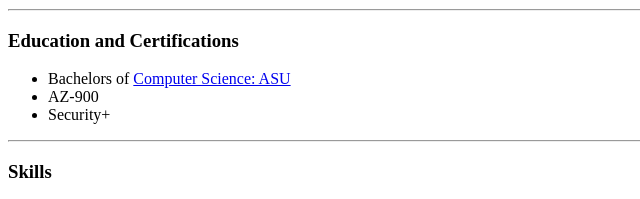
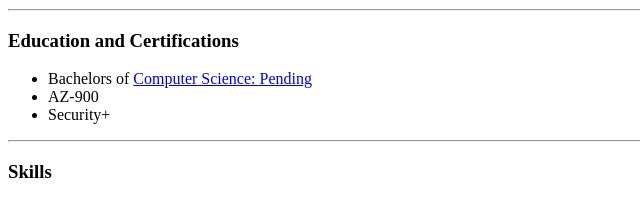
Before and after one commit to Bacchus243/cv, a plain HTML site: page index.html in a window 1280 px wide. Shown: the part 293-492 px from the top of the page, 0-640 px from the left. Drawn offline with Linux system fonts and the light colour scheme.

Commit message:
Update index.html

```diff
--- a/index.html
+++ b/index.html
@@ -29,7 +29,7 @@
 
   <h3>Education and Certifications</h3>
   <ul>
-    <li>Bachelors of <a href="https://scai.engineering.asu.edu">Computer Science: ASU</a></li>
+    <li>Bachelors of <a href="https://scai.engineering.asu.edu">Computer Science: Pending</a></li>
     <li>AZ-900</li>
     <li>Security+</li>
   </ul>
```
